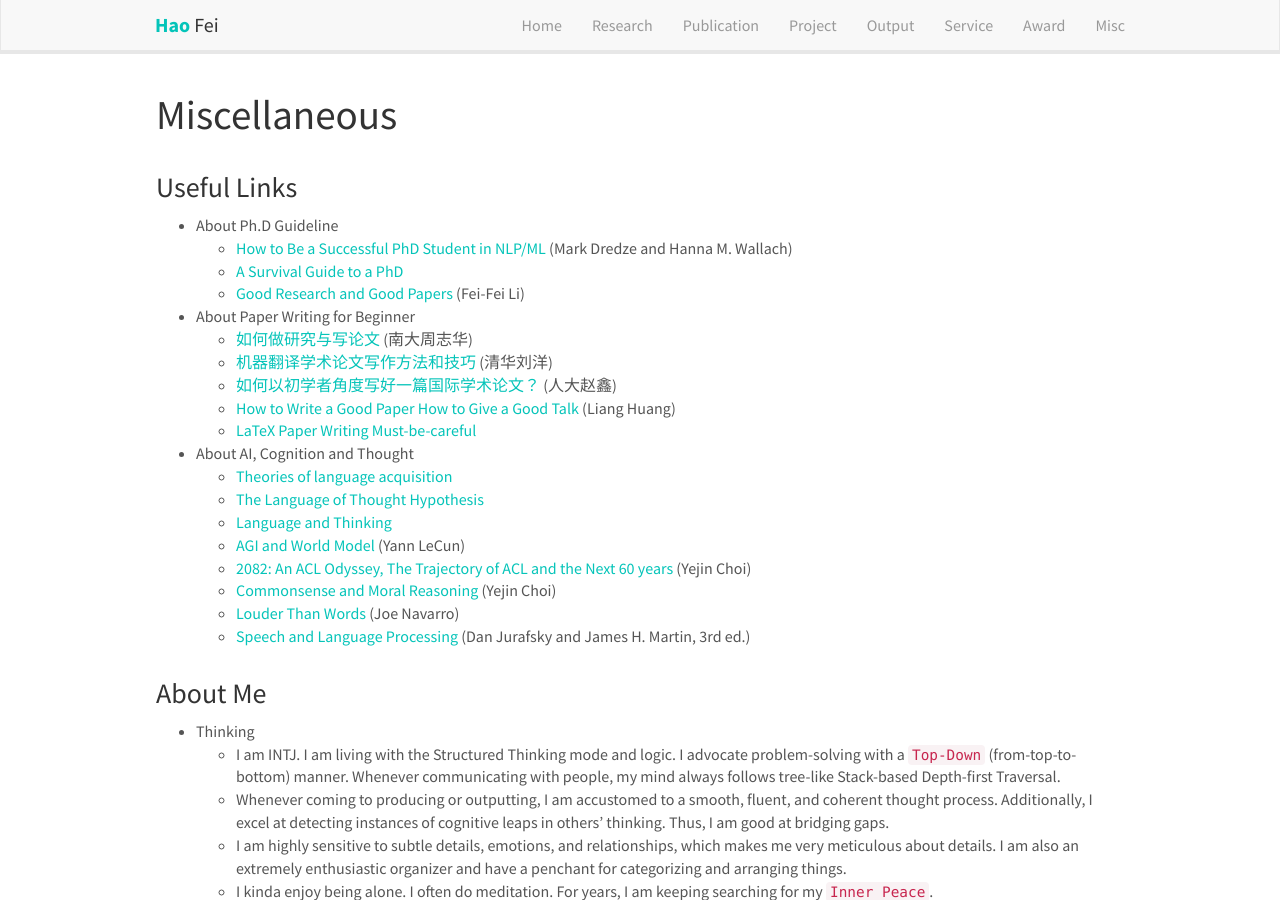
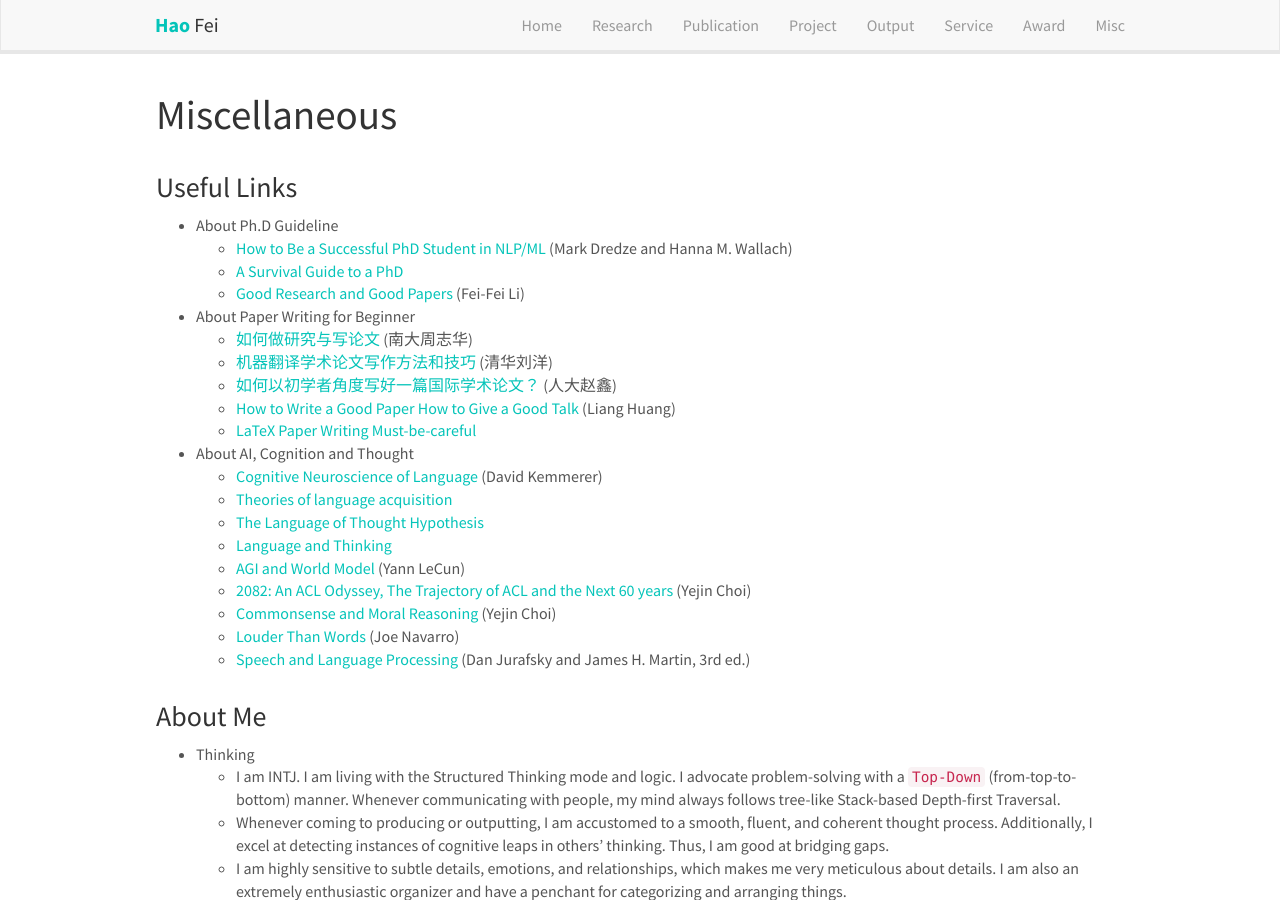
Before and after one commit to scofield7419/scofield7419.github.io, a Jekyll site: the page built from _pages/misc.md, in a window 1280 px wide and 900 px high. Built offline with Jekyll 4.4.1, drawn with Linux system fonts in a browser that asks for light colours; nearby versions of some CDN libraries; comment, search, counter and statistics services are not loaded; a style sheet for code colours, icons or effects is not loaded.

Commit message:
Update misc.md

```diff
--- a/_pages/misc.md
+++ b/_pages/misc.md
@@ -32,6 +32,7 @@ permalink: /misc
 
 
 - About AI, Cognition and Thought
+  - [Cognitive Neuroscience of Language](https://www.routledge.com/Cognitive-Neuroscience-of-Language/Kemmerer/p/book/9781138318403) (David Kemmerer)
   - [Theories of language acquisition](https://www.montsaye.northants.sch.uk/assets/Uploads/English-Language-Summer-Work-2.pdf)
   - [The Language of Thought Hypothesis](https://plato.stanford.edu/entries/language-thought/)
   - [Language and Thinking](https://courses.lumenlearning.com/waymaker-psychology/chapter/reading-language-and-thought/)
```
